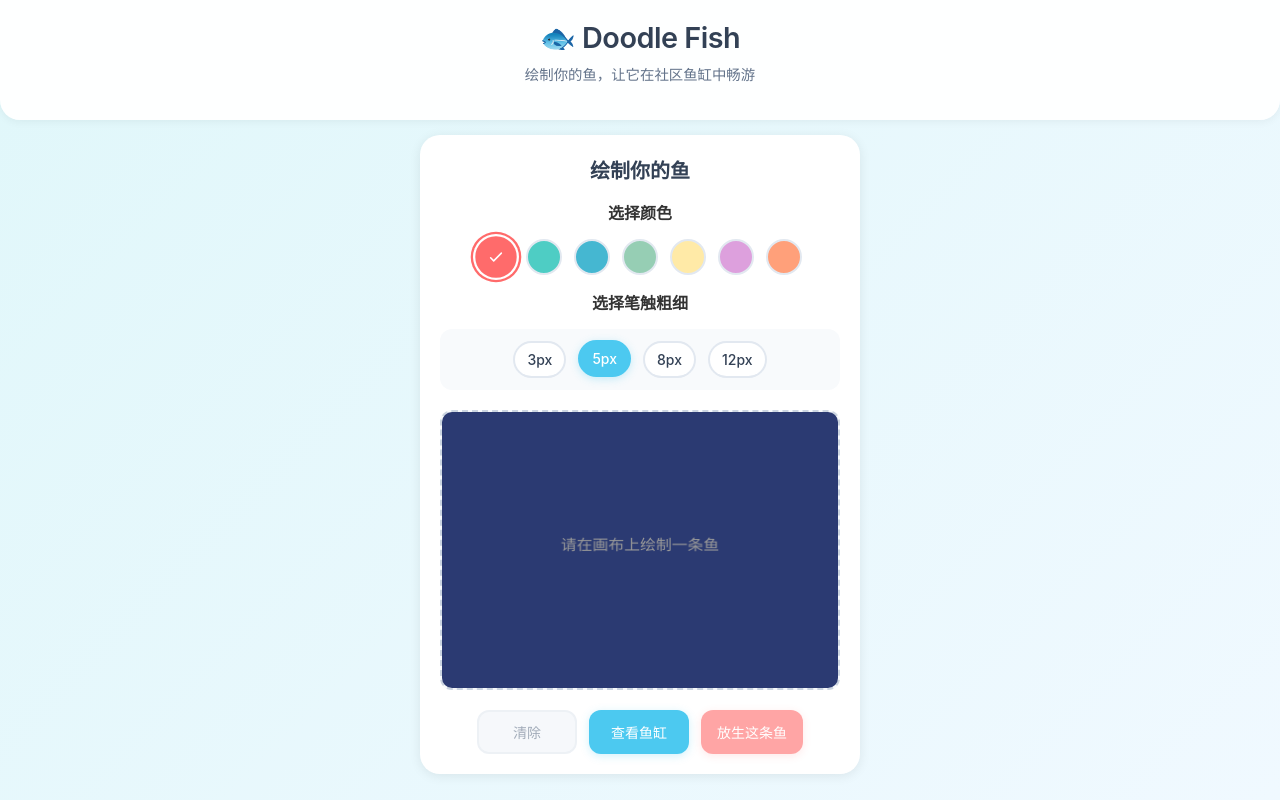
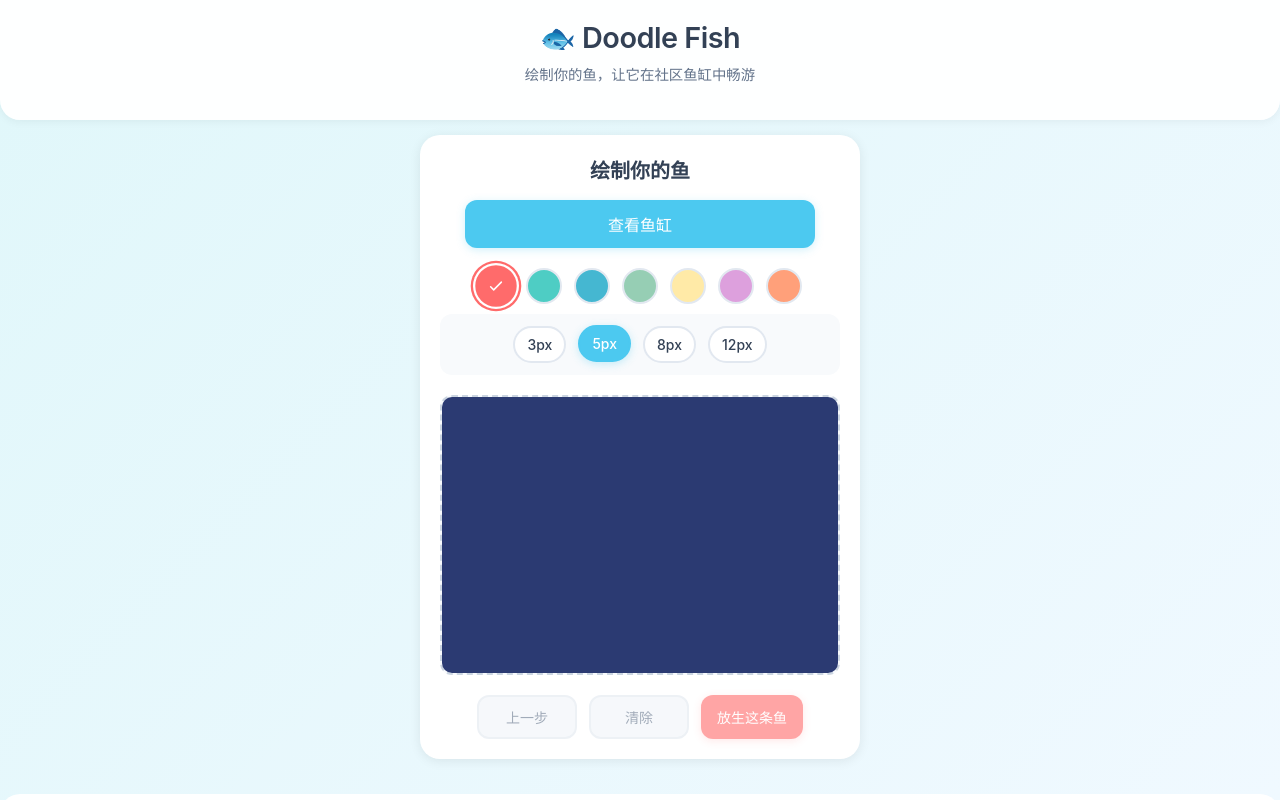
Before and after one commit to SpecSu/doodlecrew, a React (Vite) app in the folder fish-doodle-v2/: page / in a window 1280 px wide. Both pictures are taken after a click on the button "画一条新鱼". Built offline with nearby package versions, Linux system fonts and the light colour scheme; no server answers.

Commit message:
'Improve drawing tool UI: move view fish tank button, remove instructions, add undo button, and fix touch position accuracy'

```diff
--- a/fish-doodle-v2/src/components/DrawingTool.css
+++ b/fish-doodle-v2/src/components/DrawingTool.css
@@ -17,11 +17,25 @@
   font-weight: 600;
 }
 
+/* 查看鱼缸按钮容器 */
+.view-tank-container {
+  display: flex;
+  justify-content: center;
+  margin-bottom: 20px;
+}
+
+.view-tank-container .tank-button {
+  width: 100%;
+  max-width: 350px;
+  padding: 12px 24px;
+  font-size: 16px;
+}
+
 /* 样式控制区域 */
 .style-controls {
   display: flex;
   flex-direction: column;
-  gap: 15px;
+  gap: 10px;
   margin-bottom: 20px;
 }
 
--- a/fish-doodle-v2/src/components/DrawingTool.tsx
+++ b/fish-doodle-v2/src/components/DrawingTool.tsx
@@ -14,6 +14,7 @@ const DrawingTool: React.FC<DrawingToolProps> = ({
   const [currentPath, setCurrentPath] = useState<Point[]>([]); // 当前正在绘制的路径
   const [lineWidth, setLineWidth] = useState<number>(5); // 当前选择的笔触粗细（默认5px）
   const [lineWidths] = useState<number[]>([3, 5, 8, 12]); // 可用的笔触粗细选项
+  const [history, setHistory] = useState<PathSegment[][]>([]); // 用于撤销功能的历史记录数组
 
   // 颜色选项
   const colors = [
@@ -85,22 +86,21 @@ const DrawingTool: React.FC<DrawingToolProps> = ({
         }
       });
     }
-
-      // 绘制提示文本
-      if (!hasAnyPath) {
-        context.fillStyle = '#999';
-        context.font = '16px Arial';
-        context.textAlign = 'center';
-        context.fillText('请在画布上绘制一条鱼', canvas.width / 2, canvas.height / 2);
-      }
   }, [allSegments, color, lineWidth]);
 
-  // 获取触摸点位置
+  // 获取触摸点位置（考虑画布缩放）
   const getTouchPosition = (e: React.TouchEvent<HTMLCanvasElement>, canvas: HTMLCanvasElement) => {
     const rect = canvas.getBoundingClientRect();
     const touch = e.touches[0];
-    const x = touch.clientX - rect.left;
-    const y = touch.clientY - rect.top;
+
+    // 计算缩放比例
+    const scaleX = canvas.width / rect.width;
+    const scaleY = canvas.height / rect.height;
+
+    // 根据缩放比例调整坐标
+    const x = (touch.clientX - rect.left) * scaleX;
+    const y = (touch.clientY - rect.top) * scaleY;
+
     return { x, y };
   };
 
@@ -119,32 +119,60 @@ const DrawingTool: React.FC<DrawingToolProps> = ({
   // 处理点抬起事件（鼠标或触摸）
   const handlePointerUp = () => {
     if (currentPath.length > 0) {
-      setPathSegments(prevSegments => [...prevSegments, { points: currentPath, color, lineWidth }]); // 保存当前路径到已完成路径段数组
+      // 保存当前状态到历史记录，然后添加新路径
+      setPathSegments(prevSegments => {
+        // 将当前状态保存到历史记录
+        setHistory(prevHistory => [...prevHistory, prevSegments]);
+        // 添加新路径
+        return [...prevSegments, { points: currentPath, color, lineWidth }];
+      });
       setCurrentPath([]); // 清空当前路径，准备绘制新路径
     }
     setIsDrawing(false);
   };
 
-  // 鼠标按下事件
+  // 撤销上一步操作
+  const handleUndo = () => {
+    if (history.length === 0) return;
+
+    // 获取上一步的状态
+    const lastHistory = history[history.length - 1];
+    setHistory(prevHistory => prevHistory.slice(0, -1));
+    setPathSegments(lastHistory);
+  };
+
+  // 鼠标按下事件（考虑画布缩放）
   const handleMouseDown = (e: React.MouseEvent<HTMLCanvasElement>) => {
     const canvas = canvasRef.current;
     if (!canvas) return;
 
     const rect = canvas.getBoundingClientRect();
-    const x = e.clientX - rect.left;
-    const y = e.clientY - rect.top;
+
+    // 计算缩放比例
+    const scaleX = canvas.width / rect.width;
+    const scaleY = canvas.height / rect.height;
+
+    // 根据缩放比例调整坐标
+    const x = (e.clientX - rect.left) * scaleX;
+    const y = (e.clientY - rect.top) * scaleY;
 
     handlePointerDown(x, y);
   };
 
-  // 鼠标移动事件
+  // 鼠标移动事件（考虑画布缩放）
   const handleMouseMove = (e: React.MouseEvent<HTMLCanvasElement>) => {
     const canvas = canvasRef.current;
     if (!canvas || !isDrawing) return;
 
     const rect = canvas.getBoundingClientRect();
-    const x = e.clientX - rect.left;
-    const y = e.clientY - rect.top;
+
+    // 计算缩放比例
+    const scaleX = canvas.width / rect.width;
+    const scaleY = canvas.height / rect.height;
+
+    // 根据缩放比例调整坐标
+    const x = (e.clientX - rect.left) * scaleX;
+    const y = (e.clientY - rect.top) * scaleY;
 
     handlePointerMove(x, y);
   };
@@ -193,6 +221,8 @@ const DrawingTool: React.FC<DrawingToolProps> = ({
 
   // 清除画布
     const handleClear = () => {
+      // 保存当前状态到历史记录
+      setHistory(prevHistory => [...prevHistory, pathSegments]);
       setPathSegments([]);
       setCurrentPath([]);
     };
@@ -201,9 +231,18 @@ const DrawingTool: React.FC<DrawingToolProps> = ({
     <div className="drawing-tool">
       <h2>绘制你的鱼</h2>
 
+      {/* 查看鱼缸按钮 - 移到页头和画布之间 */}
+      <div className="view-tank-container">
+        <button
+          onClick={onViewFishTank}
+          className="control-button tank-button"
+        >
+          查看鱼缸
+        </button>
+      </div>
+
       {/* 样式控制区域 */}
       <div className="style-controls">
-        <h3 style={{ margin: 0, textAlign: 'center', color: '#333', fontSize: '16px' }}>选择颜色</h3>
         <div className="color-picker">
           {colors.map(c => (
             <button
@@ -216,7 +255,6 @@ const DrawingTool: React.FC<DrawingToolProps> = ({
           ))}
         </div>
 
-        <h3 style={{ margin: 0, textAlign: 'center', color: '#333', fontSize: '16px' }}>选择笔触粗细</h3>
         <div className="line-width-picker">
           {lineWidths.map(w => (
             <button
@@ -249,17 +287,18 @@ const DrawingTool: React.FC<DrawingToolProps> = ({
       {/* 控制按钮 */}
       <div className="drawing-controls">
         <button
+          onClick={handleUndo}
+          className="control-button"
+          disabled={history.length === 0}
+        >
+          上一步
+        </button>
+        <button
           onClick={handleClear}
           className="control-button"
           disabled={pathSegments.length === 0 && currentPath.length === 0}
         >
           清除
-        </button>
-        <button
-          onClick={onViewFishTank}
-          className="control-button tank-button"
-        >
-          查看鱼缸
         </button>
         <button
           onClick={() => {
```
Lines whose indentation alone changed are shown as unchanged.
